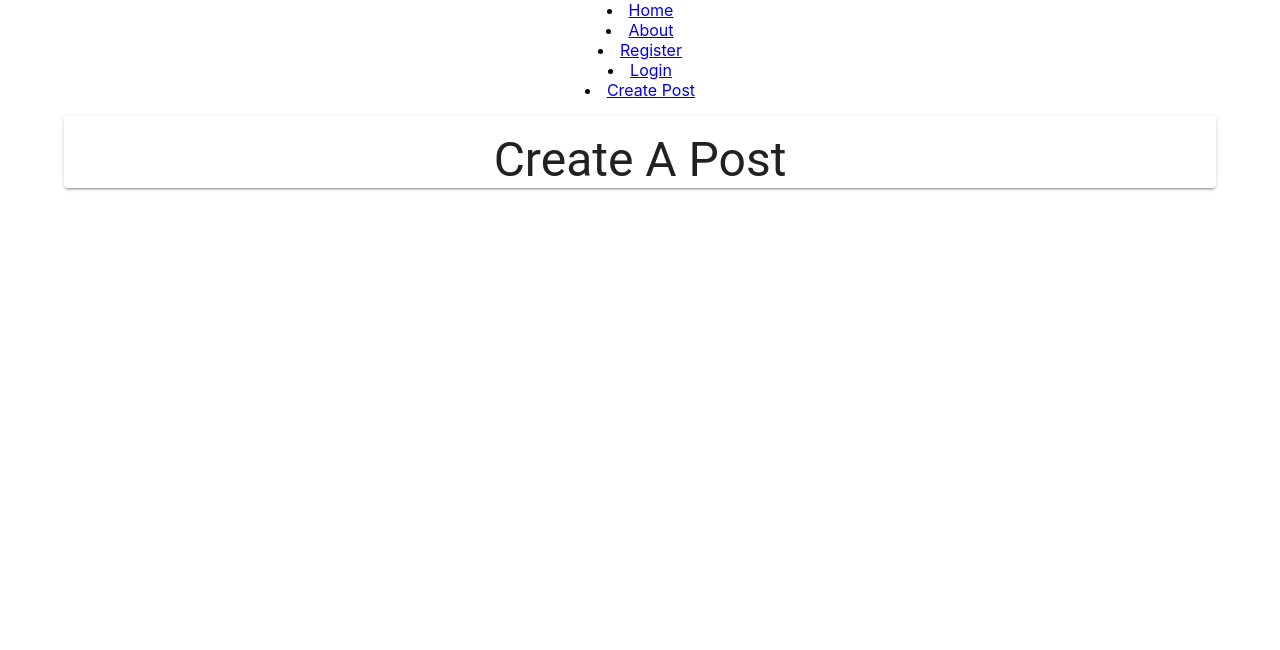
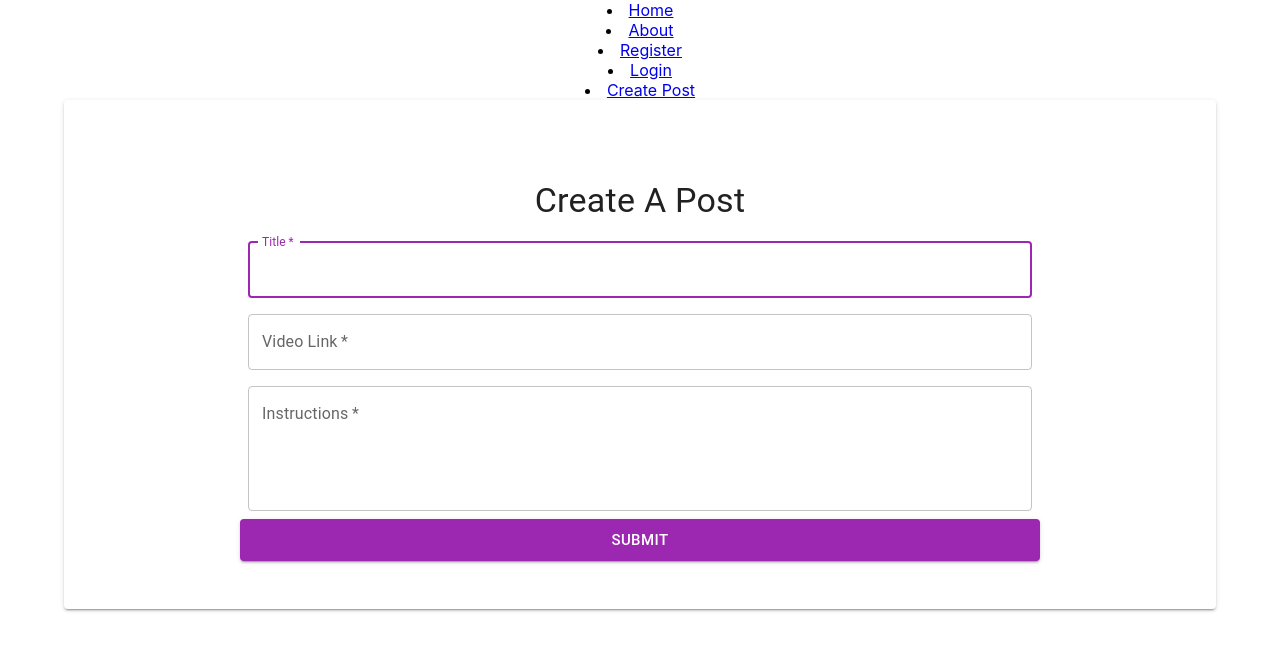
Before and after one commit to winny1212/client-frontend, a React (Create React App) app: page /create in a window 1280 px wide. Shown: the top 650 px of the page. Built offline with nearby package versions, Linux system fonts and the light colour scheme.

Commit message:
Form page is created

```diff
--- a/src/views/form/Form.js
+++ b/src/views/form/Form.js
@@ -1,20 +1,90 @@
-import React from 'react';
+import React, { useState } from 'react';
 
 // Custom style hook
 import useStyles from './styles';
 
 // Material UI
-import { Paper, Container, TextField, Typography } from '@mui/material';
+import { Paper, Container, TextField, Typography, Button } from '@mui/material';
 
 function Form() {
+  // Invoke the styles
   const classes = useStyles();
+
+  // Post state
+  const [postData, setPostData] = useState({
+    title: '',
+    videoLink: '',
+    instructions: '',
+  });
+
+  const handleSubmit = (e) => {
+    e.preventDefault();
+    console.log('Submitted');
+    console.log(postData);
+  };
+
+  function handleChange(event) {
+    const { name, value } = event.target;
+    setPostData((prev) => ({
+      ...prev,
+      [name]: value,
+    }));
+  }
 
   return (
     <Container fixed>
-      <Paper elevation={2}>
-        <Typography variant="h3" gutterBottom component="div" pt={2} mt={2}>
-          Create A Post
-        </Typography>
+      <Paper elevation={2} className={classes.paper}>
+        <form
+          className={`${classes.form} ${classes.root}`}
+          autoComplete="off"
+          noValidate
+          onSubmit={handleSubmit}
+        >
+          <Typography variant="h4" gutterBottom component="div" pt={2} mt={2}>
+            Create A Post
+          </Typography>
+          <TextField
+            autoFocus={true}
+            fullWidth
+            required
+            variant="outlined"
+            name="title"
+            autoComplete="off"
+            label="Title"
+            color="secondary"
+            onChange={(e) => handleChange(e)}
+          />
+          <TextField
+            fullWidth
+            required
+            variant="outlined"
+            name="videoLink"
+            autoComplete="off"
+            label="Video Link"
+            color="secondary"
+            onChange={(e) => handleChange(e)}
+          />
+          <TextField
+            name="instructions"
+            variant="outlined"
+            label="Instructions"
+            color="secondary"
+            fullWidth
+            multiline
+            rows={4}
+            required
+            onChange={(e) => handleChange(e)}
+          />
+          <Button
+            type="submit"
+            color="secondary"
+            variant="contained"
+            size="large"
+            fullWidth
+          >
+            Submit
+          </Button>
+        </form>
       </Paper>
     </Container>
   );
--- a/src/views/form/styles.js
+++ b/src/views/form/styles.js
@@ -1,5 +1,19 @@
 import { makeStyles } from '@material-ui/core';
 
 export default makeStyles((style) => ({
-  mainContainer: {},
+  form: {
+    maxWidth: '800px',
+    margin: '2rem auto',
+    display: 'flex',
+    flexWrap: 'wrap',
+    justifyContent: 'center',
+  },
+  root: {
+    '& .MuiTextField-root': {
+      margin: style.spacing(1),
+    },
+  },
+  paper: {
+    padding: style.spacing(2),
+  },
 }));
```
